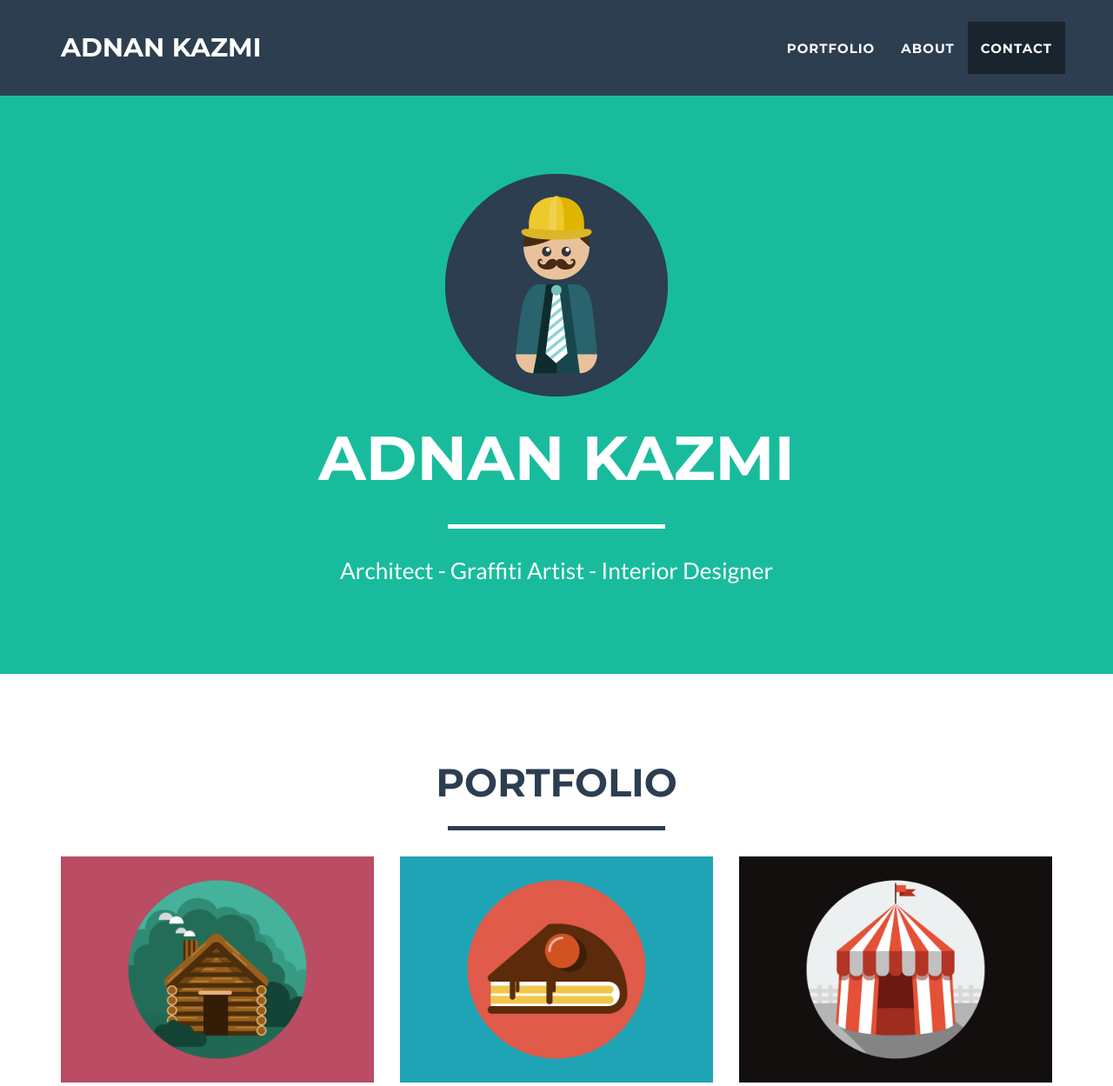
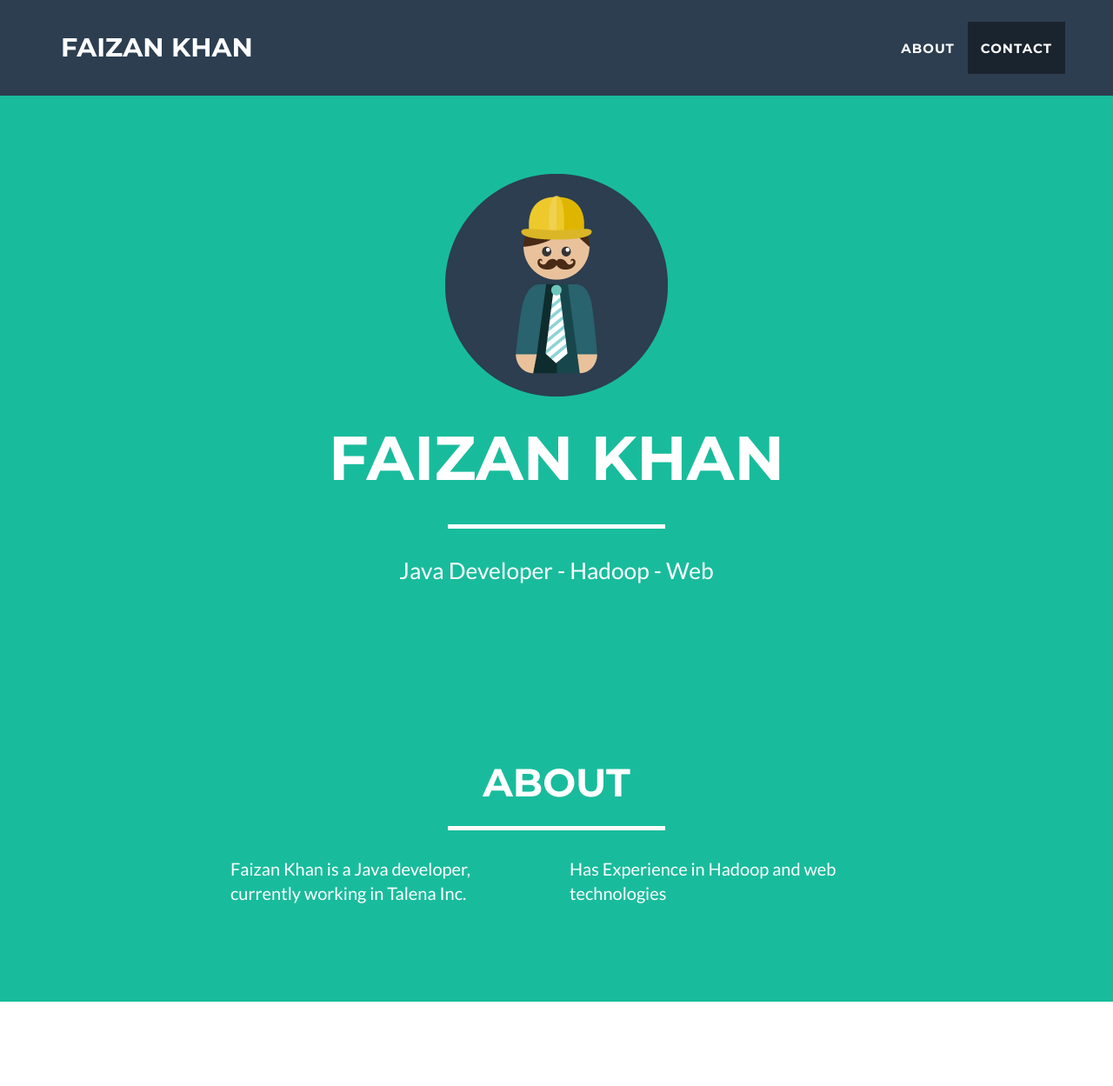
Before and after one commit to faizan-k/faizan-k.github.io, a plain HTML site: page index.html in a window 1280 px wide. Shown: the top 1249 px of the page at 87% size. Drawn offline with nearby package versions, Linux system fonts and the light colour scheme.

Commit message:
Edit Name
edited name and removed portfolio

```diff
--- a/index.html
+++ b/index.html
@@ -9,7 +9,7 @@
     <meta name="description" content="">
     <meta name="author" content="">
 
-    <title>Adnan Kazmi, The Architect</title>
+    <title>Faizan Khan</title>
 
     <!-- Bootstrap Core CSS - Uses Bootswatch Flatly Theme: http://bootswatch.com/flatly/ -->
     <link href="css/bootstrap.min.css" rel="stylesheet">
@@ -40,11 +40,11 @@
             <div class="navbar-header page-scroll">
                 <button type="button" class="navbar-toggle" data-toggle="collapse" data-target="#bs-example-navbar-collapse-1">
                     <span class="sr-only">Toggle navigation</span>
-                    <span class="icon-bar"></span>
+                    <!--<span class="icon-bar"></span> -->
                     <span class="icon-bar"></span>
                     <span class="icon-bar"></span>
                 </button>
-                <a class="navbar-brand" href="#page-top">Adnan Kazmi</a>
+                <a class="navbar-brand" href="#page-top">Faizan Khan</a>
             </div>
 
             <!-- Collect the nav links, forms, and other content for toggling -->
@@ -53,9 +53,9 @@
                     <li class="hidden">
                         <a href="#page-top"></a>
                     </li>
-                    <li class="page-scroll">
+                    <!-- <li class="page-scroll">
                         <a href="#portfolio">Portfolio</a>
-                    </li>
+                    </li> -->
                     <li class="page-scroll">
                         <a href="#about">About</a>
                     </li>
@@ -76,9 +76,9 @@
                 <div class="col-lg-12">
                     <img class="img-responsive" src="img/profile.png" alt="">
                     <div class="intro-text">
-                        <span class="name">Adnan Kazmi</span>
+                        <span class="name">Faizan Khan</span>
                         <hr class="star-light">
-                        <span class="skills">Architect - Graffiti Artist - Interior Designer</span>
+                        <span class="skills">Java Developer - Hadoop - Web</span>
                     </div>
                 </div>
             </div>
@@ -86,6 +86,7 @@
     </header>
 
     <!-- Portfolio Grid Section -->
+    <!--
     <section id="portfolio">
         <div class="container">
             <div class="row">
@@ -158,7 +159,7 @@
             </div>
         </div>
     </section>
-
+   -->
     <!-- About Section -->
     <section class="success" id="about">
         <div class="container">
@@ -170,16 +171,17 @@
             </div>
             <div class="row">
                 <div class="col-lg-4 col-lg-offset-2">
-                    <p>Freelancer is a free bootstrap theme created by Start Bootstrap. The download includes the complete source files including HTML, CSS, and JavaScript as well as optional LESS stylesheets for easy customization.</p>
+                    <p>Faizan Khan is a Java developer, currently working in Talena Inc.</p>
                 </div>
                 <div class="col-lg-4">
-                    <p>Whether you're a student looking to showcase your work, a professional looking to attract clients, or a graphic artist looking to share your projects, this template is the perfect starting point!</p>
+                    <p>Has Experience in Hadoop and web technologies</p>
                 </div>
+                <!--
                 <div class="col-lg-8 col-lg-offset-2 text-center">
                     <a href="#" class="btn btn-lg btn-outline">
                         <i class="fa fa-download"></i> Download Theme
                     </a>
-                </div>
+                </div> -->
             </div>
         </div>
     </section>
@@ -246,7 +248,7 @@
                 <div class="row">
                     <div class="footer-col col-md-4">
                         <h3>Location</h3>
-                        <p>3481 Melrose Place<br>Beverly Hills, CA 90210</p>
+                        <p>Pune<br>Maharashtra, India</p>
                     </div>
                     <div class="footer-col col-md-4">
                         <h3>Around the Web</h3>
@@ -268,10 +270,11 @@
                             </li>
                         </ul>
                     </div>
+                    <!--
                     <div class="footer-col col-md-4">
                         <h3>About Freelancer</h3>
                         <p>Freelance is a free to use, open source Bootstrap theme created by <a href="http://startbootstrap.com">Start Bootstrap</a>.</p>
-                    </div>
+                    </div>-->
                 </div>
             </div>
         </div>
```
